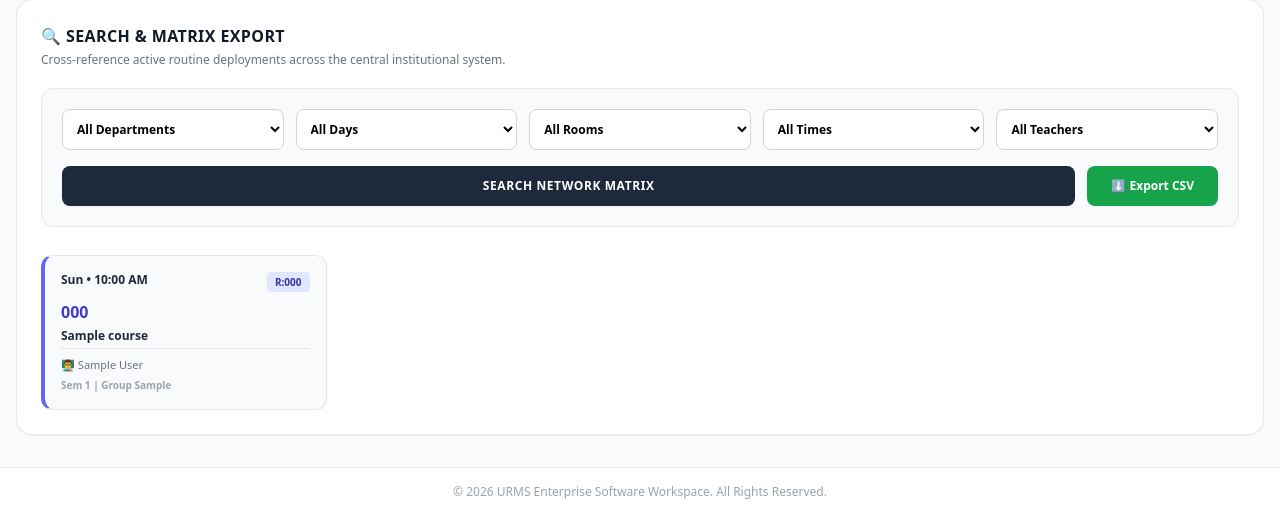
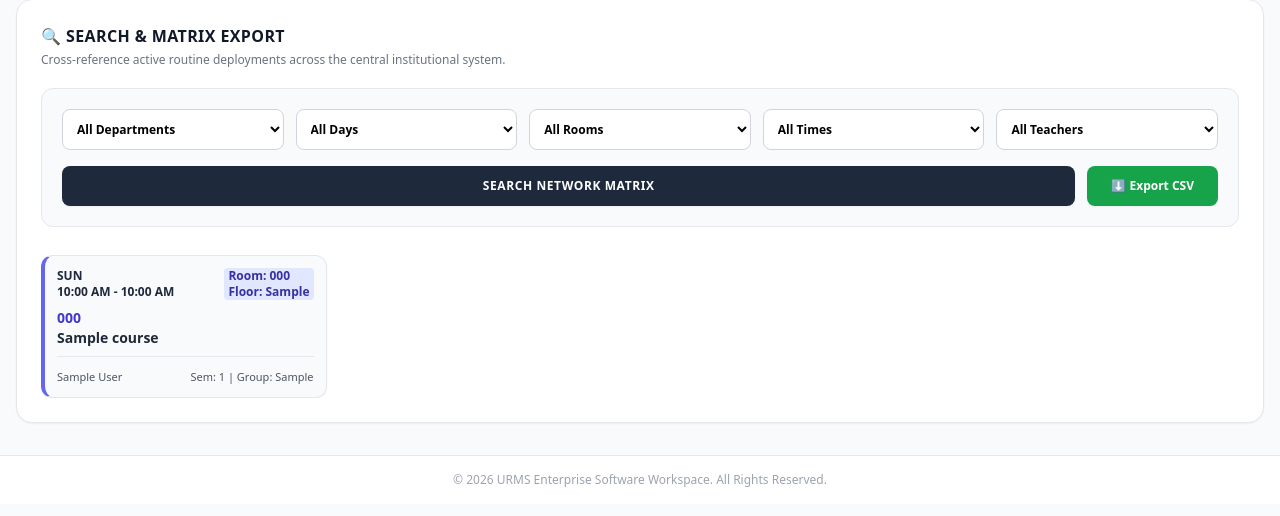
Before and after one commit to GitGuru420/urms_workspace, a Django app: template routines/templates/routines/faculty_admin.html in a window 1280 px wide. Shown: the part 405-921 px from the top of the page. After the commit the page ends 892 px from the top, so only its background shows below. Run offline with Django 5.2, Linux system fonts and the light colour scheme; tables that the repository leaves empty hold one stand-in row (values such as "Sample post"); the template is opened without the code that fills it: values that come from a table or form of the project are taken from there, most other values are stand-ins (such as "Sample title", 1, 10 or a date in 2020); some libraries are stand-ins or nearby versions.

Commit message:
Update Faculty Admin Dashboard Routine UI

```diff
--- a/routines/templates/routines/faculty_admin.html
+++ b/routines/templates/routines/faculty_admin.html
@@ -314,19 +314,17 @@
                 <div class="col-span-full text-center py-16 text-gray-400 font-bold text-xs border-2 border-dashed border-gray-200 rounded-xl bg-gray-50">No routine matches found matching this parameter footprint.</div>
             {% else %}
                 {% for r in master_routines %}
-                    <div class="p-4 border border-gray-200 rounded-xl bg-slate-50 border-l-4 border-l-indigo-500 text-xs shadow-sm hover:shadow-md transition-shadow">
+                    <div class="p-3 border border-gray-200 rounded-xl bg-slate-50 border-l-4 border-l-indigo-500 text-xs shadow-sm">
                         <div class="flex justify-between font-bold mb-2 text-slate-800">
-                            <span>{{ r.day_of_week|slice:":3" }} • {{ r.timeslot.start_time|time:"h:i A" }}</span>
-                            <span class="bg-indigo-100 text-indigo-800 px-2 py-0.5 rounded text-[10px]">R:{{ r.room.room_number }}</span>
+                            <span>{{ r.day_of_week|slice:":3"|upper }} <br> {{ r.timeslot.start_time|time:"h:i A" }} - {{ r.timeslot.end_time|time:"h:i A" }}</span>
+                            <span class="bg-indigo-100 text-indigo-800 px-1 rounded">Room: {{ r.room.room_number }} <br> Floor: {{ r.room.floor_no }}</span>
                         </div>
-                        <div class="font-black text-indigo-700 text-base mb-1">{{ r.course.course_code }}</div>
-                        <div class="text-gray-600 font-medium space-y-1">
+                        <div class="font-black text-indigo-700 text-sm">{{ r.course.course_code }}
                             <div class="truncate text-gray-800 font-bold" title="{{ r.course.title }}">{{ r.course.title }}</div>
-                            <div class="pt-2 mt-2 border-t border-gray-200 text-[11px] text-gray-500 flex justify-between">
-                                <span>👨‍🏫 {{ r.teacher.name }}</span>
-                                <span class="font-bold text-indigo-600 uppercase text-[10px]">{{ r.department.code }}</span>
-                            </div>
-                            <div class="text-[10px] text-gray-400 mt-1 font-semibold">Sem {{ r.semester }} | Group {{ r.group_no }}</div>
+                        </div>
+                        <div class="pt-2 mt-2 border-t border-gray-200 text-[11px] flex justify-between">
+                            <div class="text-gray-600 font-medium mt-1">{{ r.teacher.name }}</div>
+                             <div class="text-gray-600 font-medium mt-1">Sem: {{ r.semester }} | Group: {{ r.group_no }}</div>
                         </div>
                     </div>
                 {% endfor %}
```
